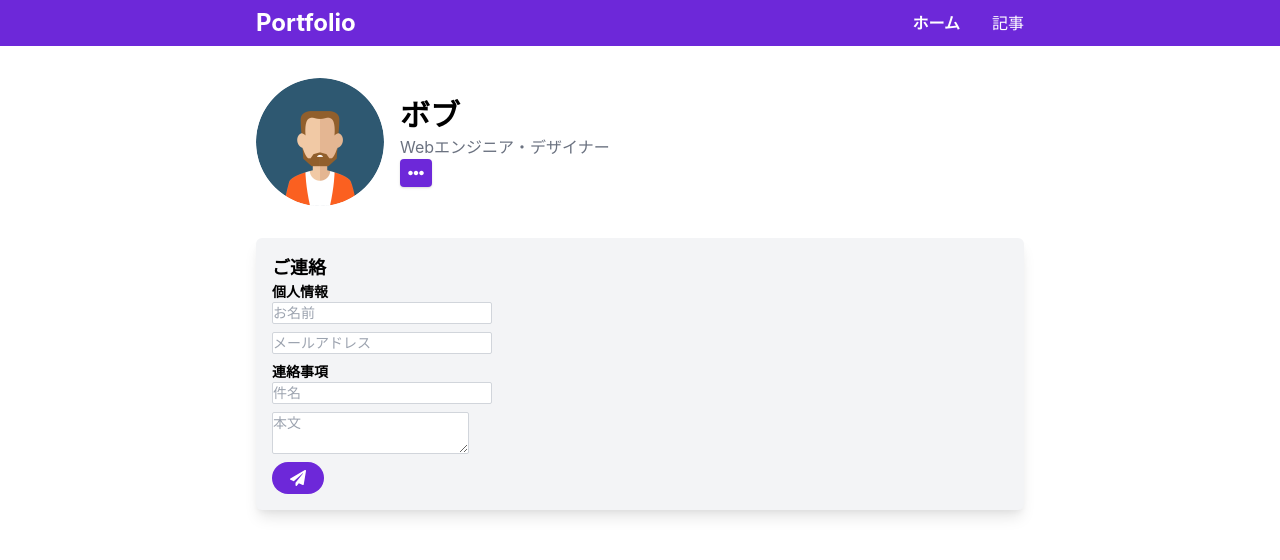
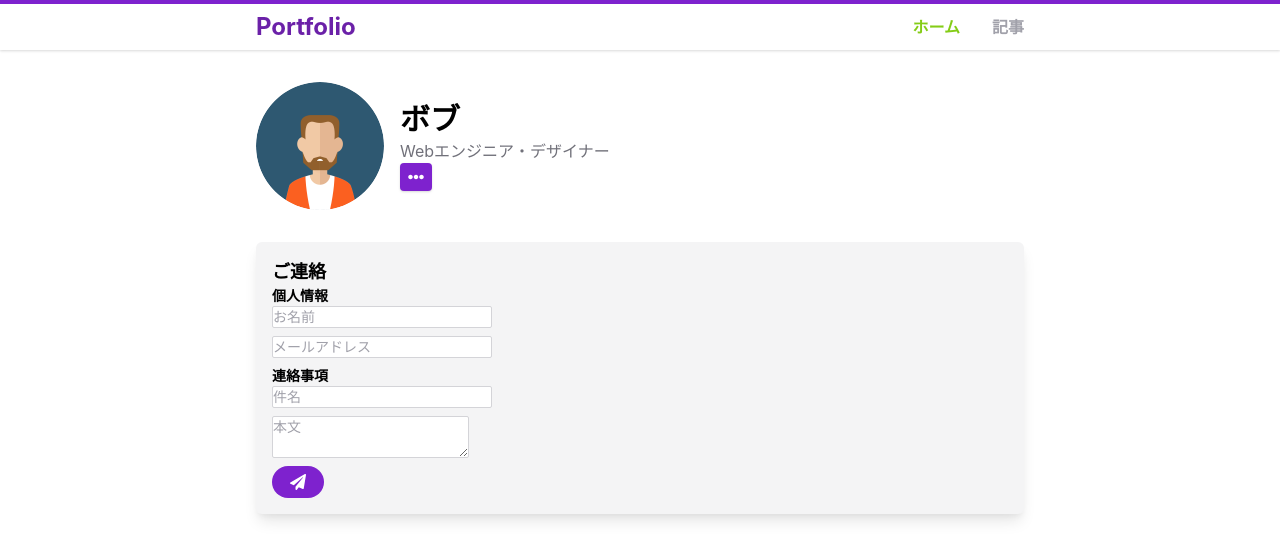
Before and after one commit to neet/accessible-react-101, a Next.js app in the folder start/: page / in a window 1280 px wide. Shown: the top 560 px of the page. Built offline with nearby package versions, Linux system fonts and the light colour scheme.

Commit message:
Add color contrast related bad example

```diff
--- a/start/components/Header.tsx
+++ b/start/components/Header.tsx
@@ -3,9 +3,11 @@ import { Navigation } from "./Navigation";
 // 1. Adding id and aria-labelledby
 export const Header = () => {
   return (
-    <div className="w-full bg-purple-700 text-white">
+    <div className="w-full shadow border-t-4 border-purple-700">
       <div className="flex justify-between align-center max-w-screen-md mx-auto py-2">
-        <h1 className="flex-grow font-bold text-2xl leading-tight">Portfolio</h1>
+        <h1 className="flex-grow font-bold text-2xl leading-tight text-purple-800">
+          Portfolio
+        </h1>
 
         <Navigation
           items={[
--- a/start/components/Navigation.tsx
+++ b/start/components/Navigation.tsx
@@ -11,7 +11,7 @@ const Item = ({ name, href }: ItemProps) => {
 
   return (
     <Link href={href}>
-      <a className={`h-min ${router.pathname === href ? "font-bold" : ""}`}>
+      <a className={`h-min font-bold ${router.pathname === href ? "text-lime-500" : "text-gray-400"}`}>
         {name}
       </a>
     </Link>
--- a/start/tailwind.config.js
+++ b/start/tailwind.config.js
@@ -1,8 +1,11 @@
+const colors = require('tailwindcss/colors')
+
 module.exports = {
   purge: ['./pages/**/*.tsx', './components/**/*.tsx'],
   darkMode: false, // or 'media' or 'class'
   theme: {
     extend: {},
+    colors,
   },
   variants: {
     extend: {},
```
